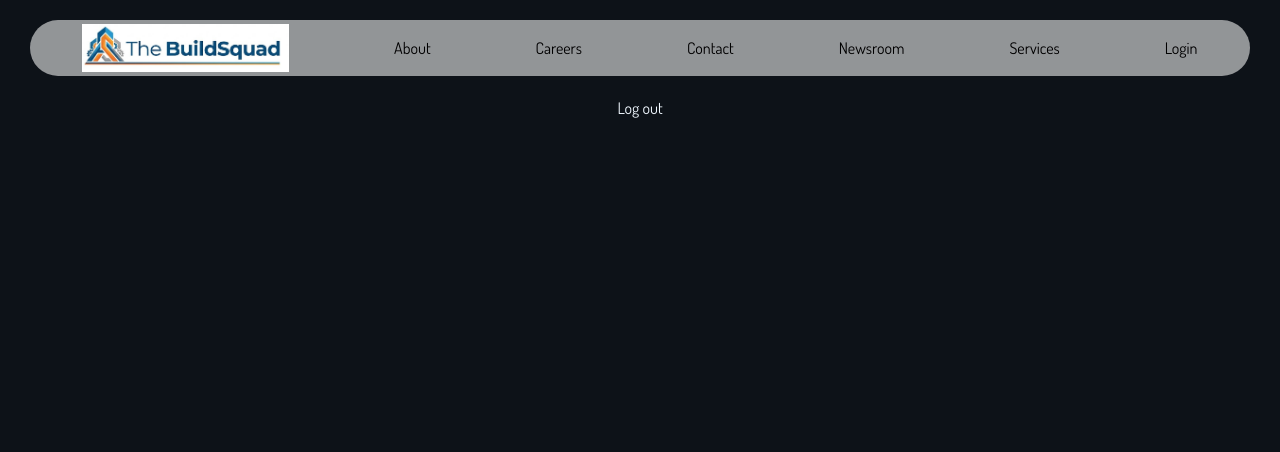
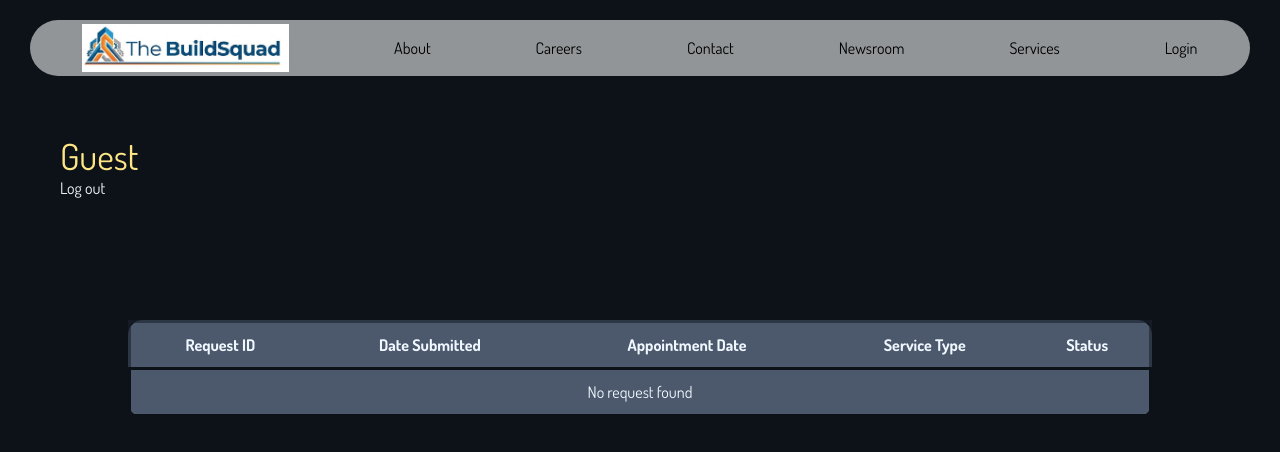
Before and after one commit to litlife8582/The-BuildSquad, a React (Vite) app in the folder app/: page /dashboard in a window 1280 px wide. Shown: the top 452 px of the page. Built offline with nearby package versions, Linux system fonts and the light colour scheme.

Commit message:
Dashboard made

```diff
--- a/app/src/App.css
+++ b/app/src/App.css
@@ -1,14 +1,14 @@
-@import url('https://fonts.googleapis.com/css2?family=Dosis:wght@200..800&display=swap');
+@import url("https://fonts.googleapis.com/css2?family=Dosis:wght@200..800&display=swap");
 @import "tailwindcss";
 
 body {
-    font-family: 'Dosis', sans-serif;
-    background-color:#0d1218;
+  font-family: "Dosis", sans-serif;
+  background-color: #0d1218;
 }
 
 /*--------Universal Background------*/
-.background{
-    background-color:#0d1218;
+.background {
+  background-color: #0d1218;
   min-height: 100vh;
   display: flex;
   flex-direction: column;
@@ -16,59 +16,56 @@ body {
   padding: 10px;
 }
 
-
-
-.Navbar{
+.Navbar {
   background-color: rgba(255, 255, 255, 0.553);
   color: black;
   border-radius: 30px;
   display: flex;
-    height:auto;
+  height: auto;
   position: sticky;
-    top:0;
+  top: 0;
   z-index: 50;
-    height:7vh;
+  height: 7vh;
   margin: 10px 20px 10px 20px;
 }
 
-.Navbutton{
+.Navbutton {
   display: flex;
   min-width: 100%;
   justify-content: space-around;
   align-items: center;
 }
 
-
-.dropdown:hover{
-    cursor:grab;
+.dropdown:hover {
+  cursor: grab;
 }
 
-.dropdown-menu{
+.dropdown-menu {
   position: absolute;
-    opacity:1;
+  opacity: 1;
   visibility: hidden;
-    transition:all;
-    display:flex;
+  transition: all;
+  display: flex;
   flex-direction: column;
   background-color: rgba(189, 199, 210, 0.7);
   padding: 10px;
-    border-radius:0px 0px 15px 15px;
+  border-radius: 0px 0px 15px 15px;
 }
 
-.dropdown:hover .dropdown-menu{
-    opacity:1;
-    visibility:visible
+.dropdown:hover .dropdown-menu {
+  opacity: 1;
+  visibility: visible;
 }
 
-.dropdown-menu a:hover{
-    background-color:rgb(135, 191, 212,1) ;
+.dropdown-menu a:hover {
+  background-color: rgb(135, 191, 212, 1);
   border-radius: 15px;
   padding: 10px;
 }
 
 /*-----------form-------------------*/
 .form-container {
-    background-color: rgb(255, 255, 255,0.2);
+  background-color: rgb(255, 255, 255, 0.2);
   padding: 30px;
 
   width: 60%;
@@ -79,32 +76,31 @@ body {
   align-items: center;
   flex-direction: column;
   border-radius: 8px;
-    box-shadow: 0px 4px 10px rgba(0,0,0,0.1);
+  box-shadow: 0px 4px 10px rgba(0, 0, 0, 0.1);
 }
 
-.form-content{
+.form-content {
   width: 80%;
 }
 /*-----------------------------table-class------------------------------*/
-.tableClass td{
+.tableClass td {
   padding: 10px;
 }
 
-
-.textArea{
+.textArea {
   border: 1px solid black;
   border-radius: 15px;
   padding: 10px;
   width: 100%;
 }
 
-.image-upload{
+.image-upload {
   border: 1px solid black;
   border-radius: 15px;
   padding: 10px;
 }
 
-.submit-button{
+.submit-button {
   justify-content: center;
   width: 100px;
   display: block;
@@ -113,34 +109,33 @@ body {
   border-radius: 15px;
 }
 
-.submit-button:hover{
-    background-color:rgb(184, 191, 206);
+.submit-button:hover {
+  background-color: rgb(184, 191, 206);
   color: rgb(3, 10, 32);
 }
 
 /*----------------------login--------------------------------------------*/
-.login-body{
-    margin:100px 200px 100px 200px;
+.login-body {
+  margin: 100px 200px 100px 200px;
   padding: 50px 20px 50px 20px;
-    background-color:rgb(255, 255, 255,0.2);
+  background-color: rgb(255, 255, 255, 0.2);
   border-radius: 15px;
   display: flex;
   height: 60vh;
   width: 70vw;
 }
 
-.welcome-page{
-    background-image: url('./assets/login-bg.webp');
+.welcome-page {
+  background-image: url("./assets/login-bg.webp");
   background-size: cover;
   background-position: center;
   background-repeat: no-repeat;
-    width:50%;
+  width: 50%;
   text-align: center;
   justify-content: center;
-
 }
 
-.authentication{
+.authentication {
   padding: 50px;
   justify-content: center;
   align-items: center;
@@ -148,45 +143,45 @@ body {
   text-align: center;
 }
 
-.inputTable td{
+.inputTable td {
   padding: 10px;
 }
 
-.text-container{
+.text-container {
   display: flex;
   padding: 10px;
 }
 
 /*--------------------------------------Career Page-------------------------------*/
-.career-container{
-    background-color: rgb(119, 136, 163,0.6);
+.career-container {
+  background-color: rgb(119, 136, 163, 0.6);
   margin: 10px;
-    padding:15px;
-    border:solid rgba(36, 36, 82);
+  padding: 15px;
+  border: solid rgba(36, 36, 82);
   border-radius: 15px;
 }
 
-.careertxt{
-    background-image: url('./assets/CareerBg.webp');
+.careertxt {
+  background-image: url("./assets/CareerBg.webp");
   background-position: center;
   background-size: cover;
   background-repeat: no-repeat;
 }
 
 /*---------------------Contact Card-----------------------------------------------*/
-.contactCard{
+.contactCard {
   margin: 10px;
   background-color: rgba(9, 238, 89, 0.539);
   padding: 15px;
   border-radius: 20px;
   width: 430px;
-    height:auto;
+  height: auto;
   font-weight: 700;
   font-size: 20px;
 }
 
-.contact-card-container{
-    display:flex;
+.contact-card-container {
+  display: flex;
   max-width: 100vw;
   flex-wrap: wrap;
   justify-items: center;
@@ -194,8 +189,12 @@ body {
 
 /*----------------------Newsroom---------------------------------*/
 @keyframes infiniteScroll {
-    0% { transform: translateX(0); }
-    100% { transform: translateX(-50%); }
+  0% {
+    transform: translateX(0);
+  }
+  100% {
+    transform: translateX(-50%);
+  }
 }
 
 .animate-scroll {
@@ -208,12 +207,12 @@ body {
   animation-play-state: paused;
 }
 
-.news-card-container{
+.news-card-container {
   display: flex;
   flex-direction: column;
 }
 
-.newsCard{
+.newsCard {
   background-color: rgba(113, 152, 164, 0.728);
   margin: 20px;
   padding: 30px;
@@ -221,12 +220,12 @@ body {
   font-size: 20px;
 }
 
-.fullArticle{
+.fullArticle {
   position: fixed;
-    background-color: rgba(0,0,0,0.8);
+  background-color: rgba(0, 0, 0, 0.8);
   backdrop-filter: blur(4px);
   -webkit-backdrop-filter: blur(4px);
-    inset:0px;
+  inset: 0px;
   z-index: 50;
   justify-items: center;
   align-items: center;
@@ -234,3 +233,25 @@ body {
   flex-direction: column;
   padding: 5rem;
 }
+
+/*---dashboard-----------------------*/
+.dashboard-table {
+  background-color: rgb(119, 136, 163, 0.6);
+  border: solid rgba(25, 32, 44, 0.6);
+  border-radius: 15px;
+  width: 80vw;
+  justify-items: center;
+  text-align: center;
+  align-items: center;
+  margin: 0 auto;
+}
+
+.dashboard-table th{
+    padding: 10px;
+}
+
+.dashboard-table tr td {
+  border: solid #0d1218;
+  margin: 10px;
+  padding: 10px;
+}
--- a/app/src/pages/Dashboard.jsx
+++ b/app/src/pages/Dashboard.jsx
@@ -1,27 +1,92 @@
 import { useNavigate } from "react-router-dom";
 import { supabase } from "../supabase";
-import { useState } from "react";
+import { useState, useEffect } from "react";
 
-export default function Dashboard(){
-    const navigate=useNavigate();
-    const [message,setMessage]=useState("");
+export default function Dashboard() {
+    const navigate = useNavigate();
+    const [message, setMessage] = useState("");
+    const [clientName, setClientName] = useState("Guest");
+    const [requests, setRequests] = useState([]);
 
-    const handleLogout=async()=>{
-        try{
-            const {error}=await supabase.auth.signOut();
+    useEffect(() => {
+        async function fetchUserData() {
+            try {
+                const { data: { user } } = await supabase.auth.getUser();
 
-            if(error) throw error;
-            setTimeout(()=>navigate('/login'),2000);
-        }catch(error){
+                if (user) {
+                    if (user.user_metadata?.display_name) {
+                        setClientName(user.user_metadata?.display_name);
+                    }
+
+                    const { data,error } = await supabase
+                        .from('Services')
+                        .select('*')
+                        .eq('user_id',user.id)
+                        .order('created_at',{ascending:false});
+
+                        console.log("Supabase Data:", data, "Supabase Error:", error);
+                    if (data) setRequests(data);
+                }
+            } catch(error){
+                console.log("Error fetching data:",error.message);
+            }
+        }
+
+        fetchUserData();
+    }, []);
+
+    const handleLogout = async () => {
+        try {
+            const { error } = await supabase.auth.signOut();
+
+            if (error) throw error;
+            setMessage("Logged out successfully....redirecting to login");
+            setTimeout(() => navigate('/login'), 2000);
+        } catch (error) {
             setMessage(error.message);
         }
-        setMessage("Logged out successfully....redirecting to login");
     }
 
-    return(
+    return (
         <div className="background">
-            <button onClick={handleLogout}>Log out</button>
-            <p>{message}</p>
+            <div className="p-10">
+                <h1 className="text-amber-200 text-4xl ">{clientName}</h1>
+                <button onClick={handleLogout}>Log out</button>
+                <p>{message}</p>
+            </div>
+            <div>
+                <div>
+                    <div className="m-20 ">
+                        <table className="dashboard-table">
+                            <thead>
+                                <tr>
+                                    <th>Request ID</th>
+                                    <th>Date Submitted</th>
+                                    <th>Appointment Date</th>
+                                    <th>Service Type</th>
+                                    <th>Status</th>
+                                </tr>
+                            </thead>
+                            <tbody>
+                                {requests.length===0?(
+                                    <tr>
+                                        <td colSpan={5}> No request found</td>
+                                    </tr>
+                                ):(requests.map((req)=>(
+                                    <tr key={req.id}>
+                                        <td>{req.id.toString()}</td>
+                                        <td>{new Date(req.created_at).toLocaleDateString() }</td>
+                                        <td>{new Date(req.preferred_date).toLocaleDateString() }</td>
+                                        <td>{req.service_type }</td>
+                                        <td>{req.status}</td>
+                                    </tr>
+                                ))
+                            )}
+                            </tbody>
+                        </table>
+                    </div>
+                </div>
+            </div>
         </div>
     );
 }
--- a/app/src/pages/Register.jsx
+++ b/app/src/pages/Register.jsx
@@ -25,9 +25,9 @@ export default function Register() {
     } else if (!hasUpperCase.test(password)) {
       errorMessage = "Password must have uppercase."
     } else if (!hasLowerCase.test(password)) {
-      errorMessage = ""
+      errorMessage = "Password must have lowercase."
     } else if (!hasSpecialCharacter.test(password)) {
-      errorMessage = "Passwod must have lowercase."
+      errorMessage = "Passwod must have special character."
     }
 
     if (errorMessage) {
@@ -79,6 +79,7 @@ export default function Register() {
               </td>
               <td>
                 <input
+                  required
                   type="email"
                   value={email}
                   className="bg-gray-600 rounded-[12px] pr-5 pl-5"
@@ -92,6 +93,7 @@ export default function Register() {
             </td>
             <td>
               <input
+                required
                 type="text"
                 value={username}
                 className="bg-gray-600 rounded-[12px] pr-5 pl-5"
@@ -105,6 +107,7 @@ export default function Register() {
               </td>
               <td>
                 <input
+                  required
                   type="password"
                   value={password}
                   className="bg-gray-600 rounded-[12px] pr-5 pl-5"
```
Lines whose indentation alone changed are shown as unchanged.
